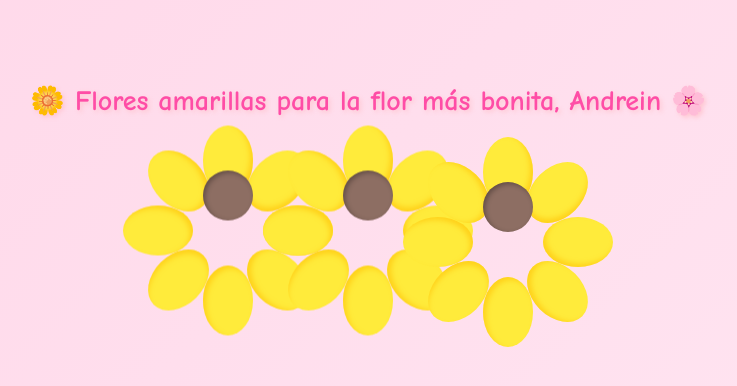
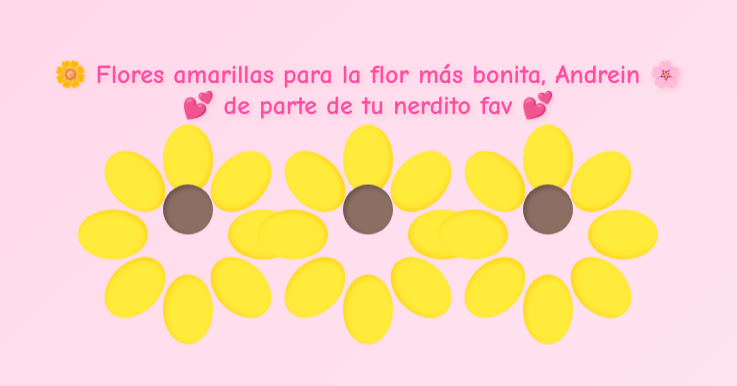
Before and after one commit to rodrigo2998/mapa, a plain HTML site: page index.html in a window 1280 px wide. Shown: the part 230-616 px from the top of the page, without its empty margins (272-1009 px from the left). Drawn offline with Linux system fonts and the light colour scheme.

Commit message:
Update index.html

```diff
--- a/index.html
+++ b/index.html
@@ -3,7 +3,7 @@
 <head>
   <meta charset="UTF-8">
   <meta name="viewport" content="width=device-width, initial-scale=1.0">
-  <title>Flores amarillas para Andrein 🌼</title>
+  <title>Flores para Andrein 🌼</title>
   <style>
     body {
       margin: 0;
@@ -19,24 +19,29 @@
     }
 
     .message {
-      font-size: 28px;
+      font-size: 26px;
       font-weight: bold;
       color: #ff4da6;
-      text-shadow: 2px 2px 4px rgba(255, 192, 203, 0.8);
+      text-shadow: 2px 2px 5px rgba(255, 192, 203, 0.7);
       margin-bottom: 40px;
+      text-align: center;
       opacity: 0;
       animation: fadeIn 2s ease forwards;
     }
 
     @keyframes fadeIn {
-      to {
-        opacity: 1;
-      }
+      to { opacity: 1; }
+    }
+
+    /* Flores principales */
+    .flowers-container {
+      display: flex;
+      gap: 60px;
     }
 
     .flower {
-      width: 100px;
-      height: 100px;
+      width: 120px;
+      height: 120px;
       position: relative;
       animation: float 3s ease-in-out infinite;
     }
@@ -45,22 +50,22 @@
       width: 50px;
       height: 70px;
       background: #ffeb3b;
-      border-radius: 50% 50% 50% 50%;
+      border-radius: 50%;
       position: absolute;
       top: 15px;
-      left: 25px;
-      transform-origin: bottom center;
-      box-shadow: inset -3px -3px 5px rgba(255, 193, 7, 0.6);
+      left: 35px;
+      transform-origin: center bottom;
+      box-shadow: inset -2px -2px 5px rgba(255, 193, 7, 0.6);
     }
 
-    .petal:nth-child(1) { transform: rotate(0deg) translateY(-35px); }
-    .petal:nth-child(2) { transform: rotate(45deg) translateY(-35px); }
-    .petal:nth-child(3) { transform: rotate(90deg) translateY(-35px); }
-    .petal:nth-child(4) { transform: rotate(135deg) translateY(-35px); }
-    .petal:nth-child(5) { transform: rotate(180deg) translateY(-35px); }
-    .petal:nth-child(6) { transform: rotate(225deg) translateY(-35px); }
-    .petal:nth-child(7) { transform: rotate(270deg) translateY(-35px); }
-    .petal:nth-child(8) { transform: rotate(315deg) translateY(-35px); }
+    .petal:nth-child(1) { transform: rotate(0deg) translateY(-40px); }
+    .petal:nth-child(2) { transform: rotate(45deg) translateY(-40px); }
+    .petal:nth-child(3) { transform: rotate(90deg) translateY(-40px); }
+    .petal:nth-child(4) { transform: rotate(135deg) translateY(-40px); }
+    .petal:nth-child(5) { transform: rotate(180deg) translateY(-40px); }
+    .petal:nth-child(6) { transform: rotate(225deg) translateY(-40px); }
+    .petal:nth-child(7) { transform: rotate(270deg) translateY(-40px); }
+    .petal:nth-child(8) { transform: rotate(315deg) translateY(-40px); }
 
     .center {
       width: 50px;
@@ -68,8 +73,8 @@
       background: #8d6e63;
       border-radius: 50%;
       position: absolute;
-      top: 25px;
-      left: 25px;
+      top: 35px;
+      left: 35px;
       box-shadow: inset 2px 2px 5px rgba(0,0,0,0.3);
     }
 
@@ -78,16 +83,47 @@
       50% { transform: translateY(-15px); }
     }
 
-    /* Varias flores */
-    .flowers-container {
-      display: flex;
-      gap: 40px;
+    /* Flores que caen */
+    .falling-flower {
+      position: absolute;
+      top: -150px;
+      width: 80px;
+      height: 80px;
+      animation: fall linear infinite, spin 6s linear infinite;
+    }
+
+    .falling-flower .petal {
+      width: 30px;
+      height: 45px;
+      left: 25px;
+      top: 10px;
+    }
+
+    .falling-flower .center {
+      width: 30px;
+      height: 30px;
+      top: 25px;
+      left: 25px;
+    }
+
+    @keyframes fall {
+      0% { transform: translateY(-100px) rotate(0deg); opacity: 1; }
+      100% { transform: translateY(110vh) rotate(360deg); opacity: 0.8; }
+    }
+
+    @keyframes spin {
+      0% { transform: rotate(0deg); }
+      100% { transform: rotate(360deg); }
     }
   </style>
 </head>
 <body>
-  <div class="message">🌼 Flores amarillas para la flor más bonita, Andrein 🌸</div>
+  <div class="message">
+    🌼 Flores amarillas para la flor más bonita, Andrein 🌸<br>
+    💕 de parte de tu nerdito fav 💕
+  </div>
 
+  <!-- Flores centrales -->
   <div class="flowers-container">
     <div class="flower">
       <div class="petal"></div><div class="petal"></div><div class="petal"></div><div class="petal"></div>
@@ -95,17 +131,37 @@
       <div class="center"></div>
     </div>
 
-    <div class="flower" style="animation-delay: 1s;">
+    <div class="flower">
       <div class="petal"></div><div class="petal"></div><div class="petal"></div><div class="petal"></div>
       <div class="petal"></div><div class="petal"></div><div class="petal"></div><div class="petal"></div>
       <div class="center"></div>
     </div>
 
-    <div class="flower" style="animation-delay: 2s;">
+    <div class="flower">
       <div class="petal"></div><div class="petal"></div><div class="petal"></div><div class="petal"></div>
       <div class="petal"></div><div class="petal"></div><div class="petal"></div><div class="petal"></div>
       <div class="center"></div>
     </div>
   </div>
+
+  <!-- Flores que caen -->
+  <div class="falling-flower" style="left:10%; animation-duration: 10s;"></div>
+  <div class="falling-flower" style="left:40%; animation-duration: 12s;"></div>
+  <div class="falling-flower" style="left:70%; animation-duration: 14s;"></div>
+  <div class="falling-flower" style="left:85%; animation-duration: 16s;"></div>
+
+  <script>
+    // Generar flores cayendo
+    document.querySelectorAll(".falling-flower").forEach(flower => {
+      for (let i = 0; i < 8; i++) {
+        let petal = document.createElement("div");
+        petal.classList.add("petal");
+        flower.appendChild(petal);
+      }
+      let center = document.createElement("div");
+      center.classList.add("center");
+      flower.appendChild(center);
+    });
+  </script>
 </body>
 </html>
```
